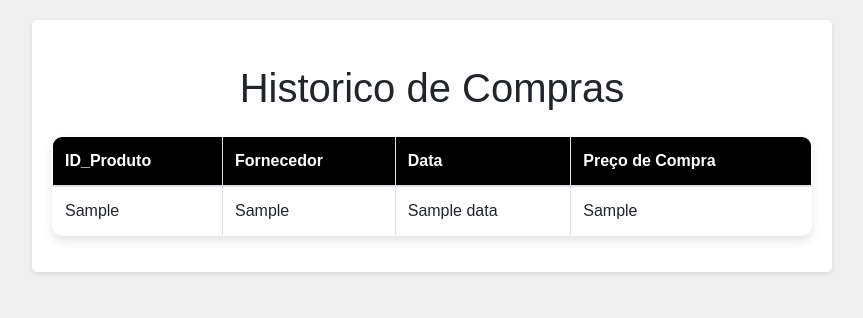
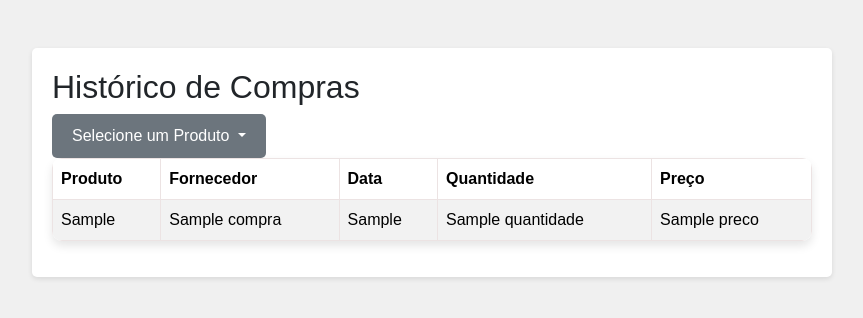
Before and after one commit to MatheusMnz/controleLanchonete_BD1, a Flask app: template lanchoneteControle/templates/historico_compras.html in a window 1280 px wide. Shown: the top 318 px of the page, without its empty margins (208-1071 px from the left). Run offline with Flask 3, Linux system fonts and the light colour scheme; the template is opened without the code that fills it: most values are stand-ins (such as "Sample title", 1, 10 or a date in 2020); some libraries are stand-ins or nearby versions.

Commit message:
Implementei um dropdown para filtrar no historico de compras

```diff
--- a/lanchoneteControle/schema.sql
+++ b/lanchoneteControle/schema.sql
@@ -24,7 +24,7 @@ CREATE TABLE IF NOT EXISTS funcionario (
 -- Table for Produto (Product)
 CREATE TABLE IF NOT EXISTS produto (
     id_produto INTEGER PRIMARY KEY AUTOINCREMENT,
-    nome TEXT NOT NULL,
+    nome_produto TEXT NOT NULL,
     descricao TEXT NOT NULL,
     categoria TEXT NOT NULL,
     quantidade_produto INTEGER NOT NULL
@@ -33,7 +33,7 @@ CREATE TABLE IF NOT EXISTS produto (
 -- Table for Fornecedor (Supplier)
 CREATE TABLE IF NOT EXISTS fornecedor (
     id_fornecedor INTEGER PRIMARY KEY AUTOINCREMENT,
-    nome TEXT NOT NULL,
+    nome_fornecedor TEXT NOT NULL,
     endereco TEXT NOT NULL,
     contato TEXT NOT NULL
 );
--- a/lanchoneteControle/templates/historico_compras.html
+++ b/lanchoneteControle/templates/historico_compras.html
@@ -6,34 +6,53 @@
     <meta name="viewport" content="width=device-width, initial-scale=1.0">
     <title>Lista de Clientes</title>
     <!-- Bootstrap CSS -->
-    <link href="https://stackpath.bootstrapcdn.com/bootstrap/4.5.2/css/bootstrap.min.css" rel="stylesheet">
+    <link href="https://cdn.jsdelivr.net/npm/bootstrap@5.3.0-alpha3/dist/css/bootstrap.min.css" rel="stylesheet">
     <!-- Seu CSS personalizado -->
     <link href="{{ url_for('static', filename='style.css') }}" rel="stylesheet">
 </head>
 <body>
-    <div class="container">
-        <h1 class="my-4">Historico de Compras</h1>
-        <!-- <a href="{{ url_for('clientes.adiciona_cliente') }}" class="btn btn-primary mb-3">Adicionar Cliente</a> -->
-        <table class="table table-bordered">
+
+    <div class="container mt-5">
+        <h2>Histórico de Compras</h2>
+
+        <!-- Dropdown de Produtos -->
+          <!-- Dropdown básico -->
+          <div class="dropdown">
+            <button class="btn btn-secondary dropdown-toggle" type="button" data-bs-toggle="dropdown" aria-expanded="false">
+                Selecione um Produto
+            </button>
+            <ul class="dropdown-menu">
+                {% for produto in produtos %}
+                <li><a class="dropdown-item" href="/estoque/{{ produto.id_produto }}/dados_compra">{{ produto.id_produto }} - {{ produto.nome }}</a></li>
+                {% endfor %}
+            </ul>
+          </div>
+
+        <!-- Tabela de Histórico de Compras -->
+        <table class="table table-striped">
             <thead>
                 <tr>
-                    <th>ID_Produto</th>
+                    <th>Produto</th>
                     <th>Fornecedor</th>
                     <th>Data</th>
-                    <th>Preço de Compra</th>
+                    <th>Quantidade</th>
+                    <th>Preço</th>
                 </tr>
             </thead>
             <tbody>
-                {% for dado in historico_compras %}
-                    <tr>
-                        <td>{{ dado.id_produto }}</td>
-                        <td>{{ dado.id_fornecedor }}</td>
-                        <td>{{ dado.data }}</td>
-                        <td>{{ dado.preco_compra }}</td>
-                    </tr>
+                {% for compra in historico_compras %}
+                <tr>
+                    <td>{{ compra.id_produto }}</td>
+                    <td>{{ compra.nome }}</td>
+                    <td>{{ compra.data_compra }}</td>
+                    <td>{{ compra.quantidade }}</td>
+                    <td>{{ compra.preco }}</td>
+                </tr>
                 {% endfor %}
             </tbody>
         </table>
     </div>
+
+    <script src="https://cdn.jsdelivr.net/npm/bootstrap@5.3.0-alpha3/dist/js/bootstrap.bundle.min.js"></script>
 </body>
 </html>
```
Also changed, not shown: lanchoneteControle/routes/routes_entidades/dados_compra.py (+7 -3 lines).
